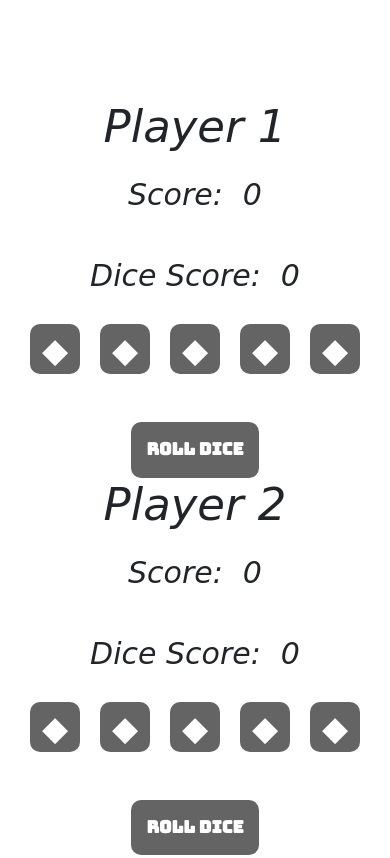
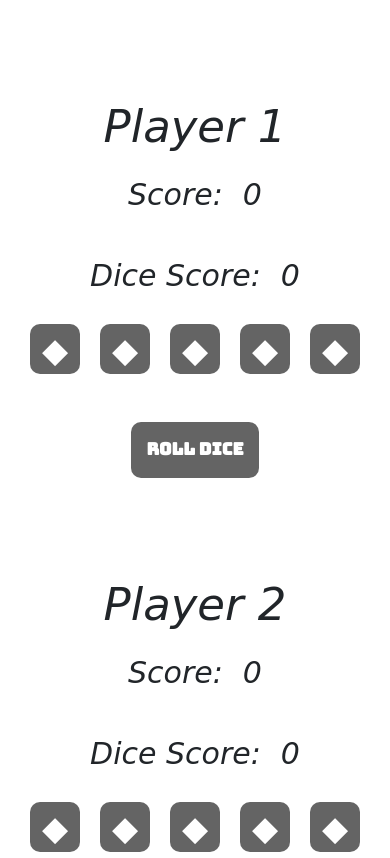
Before and after one commit to MilosM00/drop-dead, a plain HTML site: page index.html in a window 390 px wide. Shown: the top 858 px of the page. Drawn offline with nearby package versions, Linux system fonts and the light colour scheme; a web font is replaced by a local one.

Commit message:
css updated

```diff
--- a/index.css
+++ b/index.css
@@ -96,3 +96,9 @@ h1{
     font-family: 'Bungee', cursive;
     font-size: 17px;
 }
+
+@media (max-width: 767px) {
+    .title-player2{
+        padding-top: 100px;
+    }
+}
```
